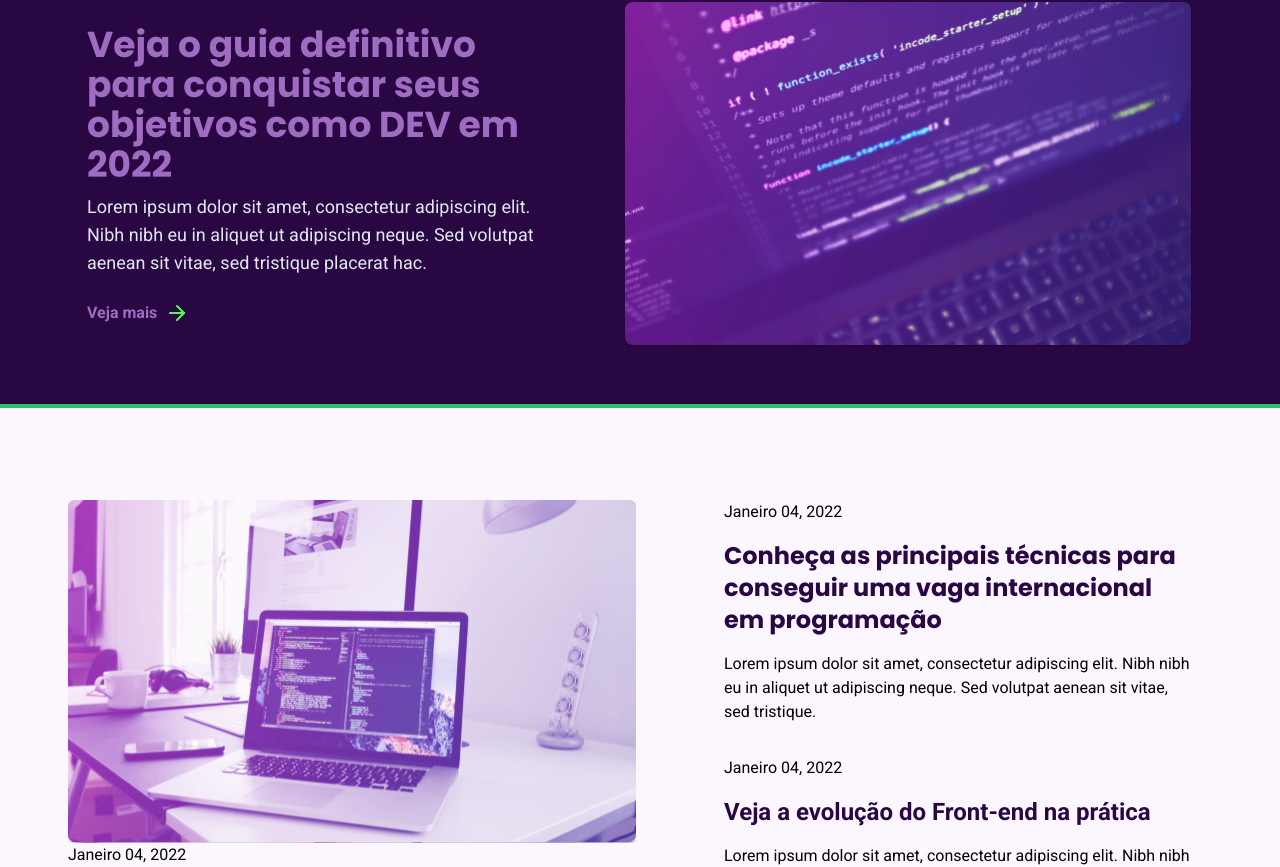
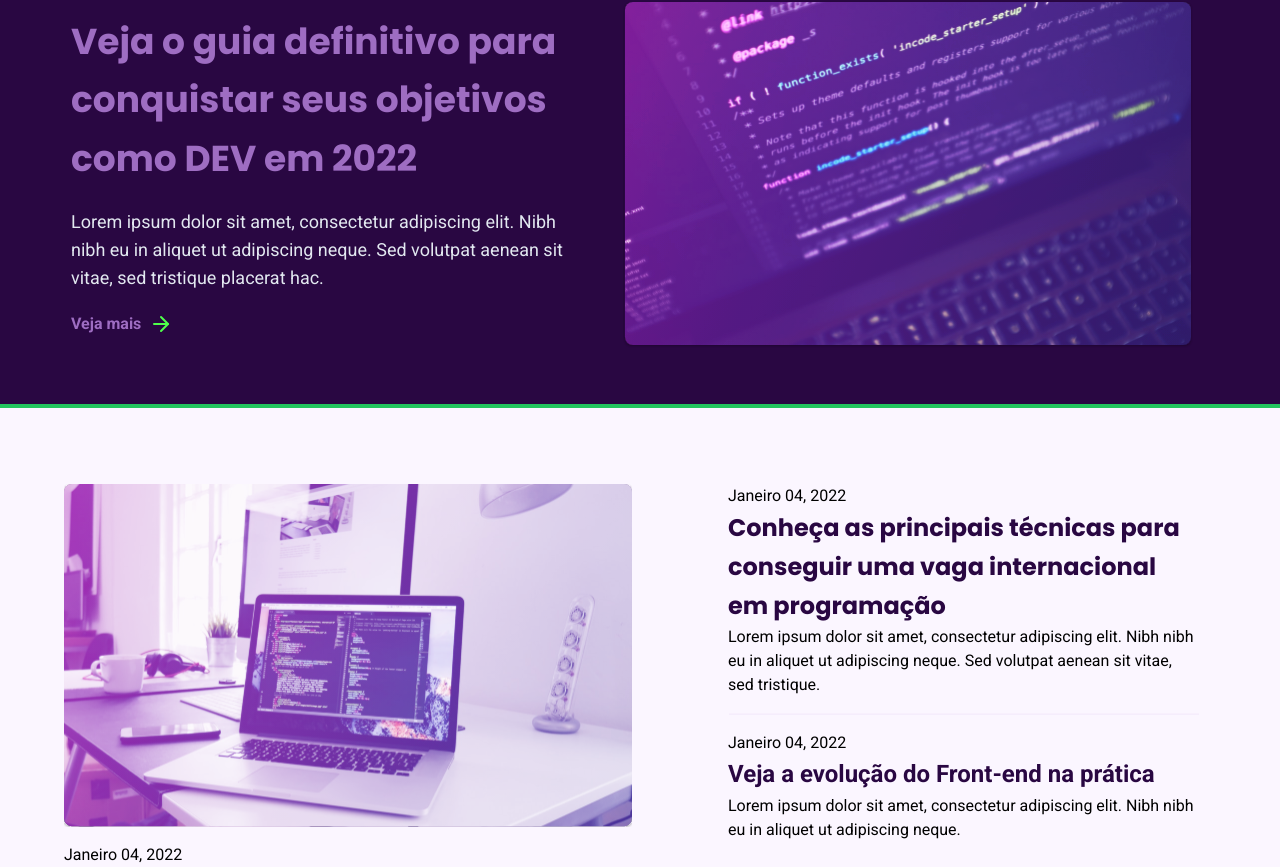
Before and after one commit to gxvl/desafio-atom, a Next.js app: page / in a window 1280 px wide. Shown: the part 296-1163 px from the top of the page. Built offline with nearby package versions, Linux system fonts and the light colour scheme.

Commit message:
fix: size replacements

```diff
--- a/components/Card.tsx
+++ b/components/Card.tsx
@@ -7,13 +7,22 @@ interface CardProps {
   lorem: string;
   date: string;
   font?: string;
+  py?: string;
 }
 
-export const Card: React.FC<CardProps> = ({ img, txt, date, font, lorem }) => {
+export const Card: React.FC<CardProps> = ({
+  img,
+  txt,
+  date,
+  font,
+  lorem,
+  py,
+}) => {
   return (
-    <div className="container flex flex-col mx-auto py-4">
+    <div className="container flex flex-col mx-auto">
       {img ? (
         <Image
+          className="pb-4"
           src={img || ""}
           alt={img || ""}
           // layout="responsive"
@@ -24,10 +33,14 @@ export const Card: React.FC<CardProps> = ({ img, txt, date, font, lorem }) => {
         ""
       )}
       <p>{date}</p>
-      <h4 className={`text-2xl text-purple-100 ${font || ""} font-bold py-4`}>
+      <h4
+        className={`text-2xl text-purple-100 ${font || ""} font-bold py-${
+          py || "2"
+        } leading-relaxed`}
+      >
         {txt}
       </h4>
-      <p className="text-black">{lorem}</p>
+      <p className="text-black pb-4">{lorem}</p>
     </div>
   );
 };
--- a/components/CardGrid.tsx
+++ b/components/CardGrid.tsx
@@ -1,5 +1,6 @@
 import React from "react";
 import { Card } from "./Card";
+import Image from "next/image";
 
 export const CardGrid = () => {
   return (
@@ -10,19 +11,27 @@ export const CardGrid = () => {
             img="/mac.svg"
             txt="Começando no ReactJS em 2022"
             date="Janeiro 04, 2022"
+            py="4"
             lorem="Lorem ipsum dolor sit amet, consectetur adipiscing elit. Nibh nibh eu in
              aliquet ut adipiscing neque. Sed volutpat aenean sit vitae, sed tristique nibh
               nibh eu in aliquet ut adipiscing neque. Sed volutpat aenean sit vitae, sed tristique.
                Sed volutpat aenean."
           />
         </div>
-        <div className="max-w-lg lg:px-5">
+        <div className="max-w-lg lg:px-5 ml-2">
           <Card
             font="font-pop"
             txt="Conheça as principais técnicas para conseguir uma vaga internacional em programação"
             date="Janeiro 04, 2022"
             lorem="Lorem ipsum dolor sit amet, consectetur adipiscing elit. Nibh nibh eu in aliquet ut adipiscing neque.
             Sed volutpat aenean sit vitae, sed tristique."
+          />
+          <Image
+            src="/divider.svg"
+            alt="divider"
+            width={500}
+            height={50}
+            className="pb-4"
           />
           <Card
             txt="Veja a evolução do Front-end na prática"
--- a/components/Main.tsx
+++ b/components/Main.tsx
@@ -5,16 +5,16 @@ import Link from "next/link";
 const Main = () => {
   return (
     <div className="container bg-purple-100 grid place-items-center lg:flex justify-center gap-6 max-w-[1920px] w-full mx-auto p-10">
-      <div className="max-w-lg p-4">
-        <h1 className="text-3xl lg:text-4xl leading-relaxed text-purple-50 font-pop font-bold">
+      <div className="max-w-lg">
+        <h1 className="text-3xl lg:text-4xl lg:leading-relaxed text-purple-50 font-pop font-bold">
           Veja o guia definitivo para conquistar seus objetivos como DEV em 2022
         </h1>
-        <p className="text-slate-200 text-base lg:text-lg max-w-lg mt-2">
+        <p className="text-slate-200 text-base lg:text-lg max-w-lg py-5">
           Lorem ipsum dolor sit amet, consectetur adipiscing elit. Nibh nibh eu
           in aliquet ut adipiscing neque. Sed volutpat aenean sit vitae, sed
           tristique placerat hac.
         </p>
-        <Link href="/" className="ps-10">
+        <Link href="/" className="">
           <p
             className="flex gap-2 font-bold rounded text-purple-50
            cursor-pointer hover:scale-105 transition-all items-center"
```
Also changed, not shown: public/divider.svg (added).
